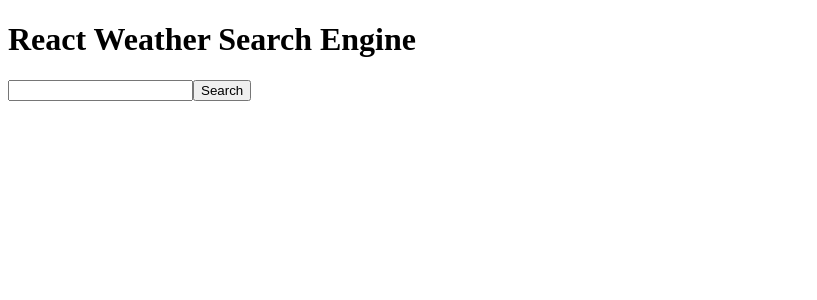
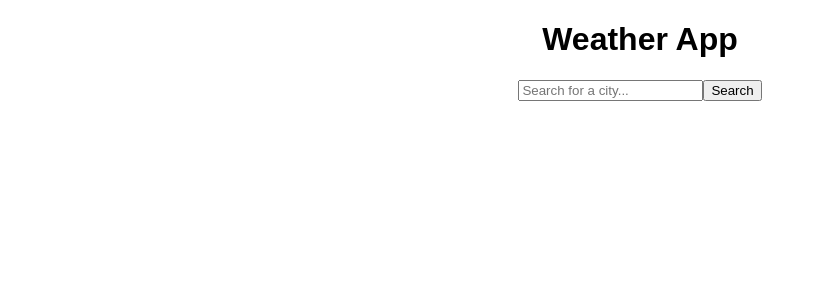
Before and after one commit to OnyxQueen0128/React-Weather-App, a React (Create React App) app: page / in a window 1280 px wide. Shown: the top 300 px of the page, without its empty margins (0-817 px from the left). Built offline with nearby package versions, Linux system fonts and the light colour scheme.

Commit message:
updated correct to codesandbox version

```diff
--- a/package.json
+++ b/package.json
@@ -6,6 +6,7 @@
     "@testing-library/jest-dom": "^5.16.5",
     "@testing-library/react": "^13.4.0",
     "@testing-library/user-event": "^13.5.0",
+    "axios": "^0.27.2",
     "react": "^18.2.0",
     "react-dom": "^18.2.0",
     "react-scripts": "5.0.1",
--- a/src/App.js
+++ b/src/App.js
@@ -1,9 +1,10 @@
+import "./styles.css";
 import SearchEngine from "./SearchEngine";
 
 export default function App() {
   return (
     <div className="App">
-      <h1>React Weather Search Engine</h1>
+      <h1>Weather App</h1>
       <SearchEngine />
     </div>
   );
--- a/src/SearchEngine.js
+++ b/src/SearchEngine.js
@@ -1,25 +1,65 @@
 import React, { useState } from "react";
+import axios from "axios";
 
-export default function SearchEngine(props) {
+export default function SearchEngine() {
+  let [loaded, setLoaded] = useState(false);
   let [city, setCity] = useState("");
-  let [message, setMessage] = useState("");
+  let [temperature, setTemperature] = useState("");
+  let [description, setDescription] = useState("");
+  let [humidity, setHumidity] = useState("");
+  let [wind, setWind] = useState("");
+  let [icon, setIcon] = useState("");
 
-  function Search(event) {
+  function Submit(event) {
     event.preventDefault();
-    setMessage(`It is 19°C in ${city}`);
+    let apiKey = "213b9f4d2bf744ddfe96906f0ba3da1f";
+    let metric = "metric";
+    let apiURL = `https://api.openweathermap.org/data/2.5/weather?q=${city}&appid=${apiKey}&units=${metric}`;
+    axios.get(apiURL).then(Weather);
   }
 
-  function displayQuery(event) {
+  function Weather(response) {
+    setLoaded(true);
+    setTemperature(response.data.main.temp);
+    setDescription(response.data.weather[0].description);
+    setHumidity(response.data.main.humidity);
+    setWind(response.data.wind.speed);
+    setIcon(
+      `http://openweathermap.org/img/wn/${response.data.weather[0].icon}@2x.png`
+    );
+  }
+
+  function updateCity(event) {
     setCity(event.target.value);
   }
 
-  return (
-    <div>
-      <form onSubmit={Search}>
-        <input type="search" onChange={displayQuery} />
-        <input type="submit" value="Search" />
-      </form>
-      <h3>{message}</h3>
-    </div>
+  let form = (
+    <form onSubmit={Submit}>
+      <input
+        type="search"
+        placeholder="Search for a city..."
+        onChange={updateCity}
+      />
+      <input type="submit" value="Search" />
+    </form>
   );
+
+  if (loaded) {
+    return (
+      <div>
+        {form}
+        <ul>
+          <li>Temperature: {Math.round(temperature)}°C</li>
+          <li>Description: {description}</li>
+          <li>Humidity: {humidity}%</li>
+          <li>Wind: {wind} km/h</li>
+          <li>
+            <img src={icon} alt={description} />
+          </li>
+        </ul>
+      </div>
+    );
+  } else {
+    return form;
+  }
 }
--- a/src/index.js
+++ b/src/index.js
@@ -1,10 +1,13 @@
-import React from "react";
-import ReactDOM from "react-dom/client";
+import { StrictMode } from "react";
+import { createRoot } from "react-dom/client";
+
 import App from "./App";
 
-const root = ReactDOM.createRoot(document.getElementById("root"));
+const rootElement = document.getElementById("root");
+const root = createRoot(rootElement);
+
 root.render(
-  <React.StrictMode>
+  <StrictMode>
     <App />
-  </React.StrictMode>
+  </StrictMode>
 );
--- /dev/null
+++ b/src/styles.css
@@ -0,0 +1,4 @@
+.App {
+  font-family: sans-serif;
+  text-align: center;
+}
```
Also changed, not shown: 1 other file (tests, documents, lock files or other folders).
